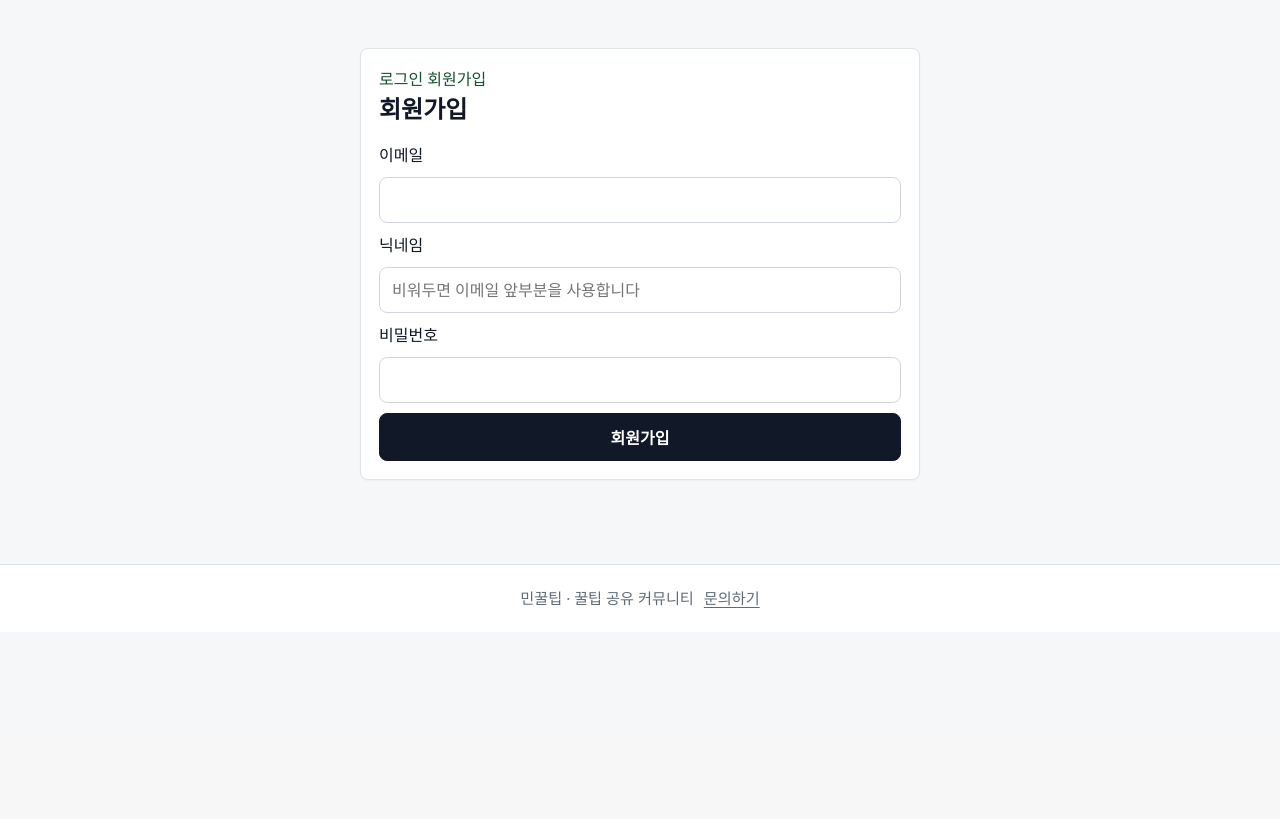
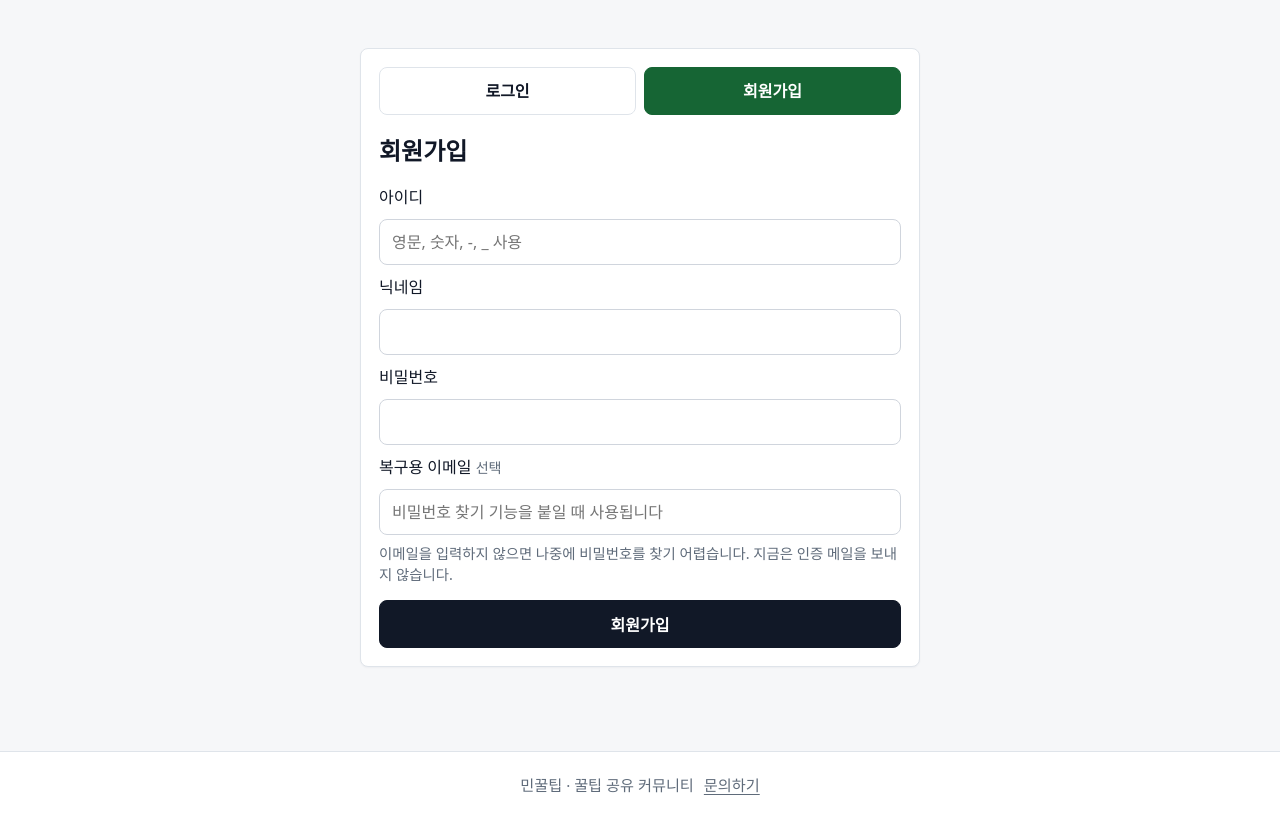
Before and after one commit to mindonghak/minggultip, a FastAPI app: page /register in a window 1280 px wide. Shown: the part 68-887 px from the top of the page. Before the commit the page ends 676 px from the top, so only its background shows below. Run offline with FastAPI, Linux system fonts and the light colour scheme; some libraries are stand-ins or nearby versions.

Commit message:
Switch signup to username based accounts

```diff
--- a/app/db.py
+++ b/app/db.py
@@ -34,10 +34,14 @@ def init_db():
 
     user_columns = {column["name"] for column in inspector.get_columns("users")}
     user_required_columns = {
+        "username": "VARCHAR(50)",
         "nickname": "VARCHAR(50)",
+        "recovery_email": "VARCHAR(255)",
+        "email_verified": "BOOLEAN DEFAULT 0",
         "profile_image": "VARCHAR(500)",
         "bio": "TEXT",
         "is_admin": "BOOLEAN DEFAULT 0",
+        "is_suspended": "BOOLEAN DEFAULT 0",
     }
     post_columns = {column["name"] for column in inspector.get_columns("posts")} if "posts" in inspector.get_table_names() else set()
     post_required_columns = {
--- a/app/models.py
+++ b/app/models.py
@@ -8,10 +8,14 @@ class User(Base):
     id: Mapped[int] = mapped_column(Integer, primary_key=True)
     email: Mapped[str] = mapped_column(String(255), unique=True, index=True)
     password_hash: Mapped[str] = mapped_column(String(255))
+    username: Mapped[str | None] = mapped_column(String(50), unique=True, index=True, nullable=True)
     nickname: Mapped[str | None] = mapped_column(String(50), nullable=True)
+    recovery_email: Mapped[str | None] = mapped_column(String(255), unique=True, index=True, nullable=True)
+    email_verified: Mapped[bool] = mapped_column(Boolean, default=False, server_default="0")
     profile_image: Mapped[str | None] = mapped_column(String(500), nullable=True)
     bio: Mapped[str | None] = mapped_column(Text, nullable=True)
     is_admin: Mapped[bool] = mapped_column(Boolean, default=False, server_default="0")
+    is_suspended: Mapped[bool] = mapped_column(Boolean, default=False, server_default="0")
     created_at: Mapped[str] = mapped_column(DateTime(timezone=True), server_default=func.now())
 
     posts = relationship("Post", back_populates="author")
--- a/app/routes.py
+++ b/app/routes.py
@@ -40,6 +40,7 @@ TEMP_POST_DISLIKE_THRESHOLD = 5
 TEMP_POST_REVIEW_DAYS = 7
 DEFAULT_CATEGORY_NAME = "일반"
 ANONYMOUS_WRITER_EMAIL = "anonymous@minggultip.local"
+LOCAL_EMAIL_DOMAIN = "local.minggultip.invalid"
 ANONYMOUS_NICKNAMES = [
     "생활꿀벌",
     "익명살림왕",
@@ -81,7 +82,7 @@ templates.env.filters["total_dislikes"] = total_dislikes
 def display_author(post: Post) -> str:
     if post.anonymous_author_name:
         return post.anonymous_author_name
-    return post.author.nickname or post.author.email
+    return post.author.nickname or post.author.username or post.author.email
 
 
 templates.env.filters["display_author"] = display_author
@@ -132,6 +133,14 @@ def render(request: Request, template_name: str, context: dict):
 
 def require_valid_csrf(user: User, csrf_token: str) -> bool:
     return bool(csrf_token and verify_csrf_token(csrf_token, user.id))
+
+
+def clean_username(value: str) -> str:
+    return value.strip().lower()
+
+
+def internal_email_for_username(username: str) -> str:
+    return f"{username}@{LOCAL_EMAIL_DOMAIN}"
 
 
 def utc_now() -> datetime:
@@ -355,17 +364,40 @@ def register_page(request: Request):
 @router.post("/register")
 def register(
     request: Request,
-    email: str = Form(...),
+    username: str = Form(...),
     password: str = Form(...),
-    nickname: str = Form(""),
+    nickname: str = Form(...),
+    recovery_email: str = Form(""),
     db: Session = Depends(get_db),
 ):
-    exists = db.execute(select(User).where(User.email == email)).scalar_one_or_none()
-    if exists:
-        return render(request, "register.html", {"user": None, "error": "이미 사용 중인 이메일입니다."})
+    cleaned_username = clean_username(username)
+    display_name = nickname.strip()
+    cleaned_recovery_email = recovery_email.strip().lower() or None
+    if len(cleaned_username) < 3 or not cleaned_username.replace("_", "").replace("-", "").isalnum():
+        return render(request, "register.html", {"user": None, "error": "아이디는 영문, 숫자, -, _ 조합으로 3자 이상 입력해 주세요."})
+    if len(password) < 4:
+        return render(request, "register.html", {"user": None, "error": "비밀번호는 4자 이상 입력해 주세요."})
 
-    display_name = nickname.strip() or email.split("@")[0]
-    user = User(email=email, nickname=display_name, password_hash=hash_password(password))
+    username_exists = db.execute(select(User).where(User.username == cleaned_username)).scalar_one_or_none()
+    legacy_email_exists = db.execute(select(User).where(User.email == cleaned_username)).scalar_one_or_none()
+    if username_exists or legacy_email_exists:
+        return render(request, "register.html", {"user": None, "error": "이미 사용 중인 아이디입니다."})
+
+    if cleaned_recovery_email:
+        email_exists = db.execute(
+            select(User).where(or_(User.recovery_email == cleaned_recovery_email, User.email == cleaned_recovery_email))
+        ).scalar_one_or_none()
+        if email_exists:
+            return render(request, "register.html", {"user": None, "error": "이미 등록된 복구용 이메일입니다."})
+
+    user = User(
+        email=cleaned_recovery_email or internal_email_for_username(cleaned_username),
+        username=cleaned_username,
+        nickname=display_name,
+        recovery_email=cleaned_recovery_email,
+        email_verified=False,
+        password_hash=hash_password(password),
+    )
     db.add(user)
     db.commit()
     db.refresh(user)
@@ -383,13 +415,16 @@ def login_page(request: Request):
 @router.post("/login")
 def login(
     request: Request,
-    email: str = Form(...),
+    username: str = Form(...),
     password: str = Form(...),
     db: Session = Depends(get_db),
 ):
-    user = db.execute(select(User).where(User.email == email)).scalar_one_or_none()
+    identifier = clean_username(username)
+    user = db.execute(select(User).where(or_(User.username == identifier, User.email == identifier))).scalar_one_or_none()
     if not user or not verify_password(password, user.password_hash):
-        return render(request, "login.html", {"user": None, "error": "이메일 또는 비밀번호가 올바르지 않습니다."})
+        return render(request, "login.html", {"user": None, "error": "아이디 또는 비밀번호가 올바르지 않습니다."})
+    if user.is_suspended:
+        return render(request, "login.html", {"user": None, "error": "정지된 계정입니다."})
 
     resp = RedirectResponse(url="/", status_code=303)
     resp.set_cookie("session", create_session(user.id), httponly=True, samesite="lax")
--- a/app/static/style.css
+++ b/app/static/style.css
@@ -109,7 +109,14 @@ button:hover { background:#2b2b2b; }
 .form-panel, .profile-panel { padding:18px; }
 .form-panel h1, .profile-panel h1 { margin:0 0 16px; }
 .form-actions { display:flex; align-items:center; gap:12px; }
+.form-help { margin:-2px 0 4px; color:var(--muted); font-size:0.9rem; line-height:1.5; }
+.optional-label { color:var(--muted); font-size:0.88em; font-weight:500; }
 .auth-panel { max-width:560px; margin:28px auto; }
+.auth-tabs { display:grid; grid-template-columns:1fr 1fr; gap:8px; margin-bottom:18px; }
+.auth-tab { display:flex; align-items:center; justify-content:center; border:1px solid var(--line); border-radius:8px; padding:11px 12px; background:#fff; color:var(--text); font-weight:700; }
+.auth-tab:hover { border-color:var(--brand); color:var(--brand-dark); text-decoration:none; background:#f0fdf4; }
+.auth-tab.active { border-color:var(--brand); background:var(--brand); color:#fff; }
+.auth-tab.active:hover { color:#fff; background:var(--brand-dark); }
 .auth-actions { display:grid; grid-template-columns:1fr 1fr; gap:10px; margin-top:4px; }
 .auth-actions button, .secondary-action { display:flex; align-items:center; justify-content:center; min-height:46px; border-radius:8px; font-weight:700; }
 .secondary-action { border:1px solid var(--line); background:#fff; color:var(--text); }
--- a/app/templates/admin_inquiries.html
+++ b/app/templates/admin_inquiries.html
@@ -18,7 +18,7 @@
           <p>{{ inquiry.message }}</p>
           <div class="post-meta">
             <span>{{ inquiry.created_at|datetime }}</span>
-            <span>{{ inquiry.user.nickname or inquiry.user.email }}</span>
+            <span>{{ inquiry.user.nickname or inquiry.user.username or inquiry.user.email }}</span>
           </div>
 
           <form action="/admin/inquiries/{{ inquiry.id }}/update" method="post" class="admin-response-form">
--- a/app/templates/admin_reports.html
+++ b/app/templates/admin_reports.html
@@ -14,7 +14,7 @@
           <div class="post-meta">
             <span>{{ report.status }}</span>
             <span>{{ report.created_at|datetime }}</span>
-            <span>{{ report.user.nickname or report.user.email }}</span>
+            <span>{{ report.user.nickname or report.user.username or report.user.email }}</span>
             {% if report.post_id %}<a href="/posts/{{ report.post_id }}">게시글 보기</a>{% endif %}
           </div>
           {% if report.status == "open" %}
--- a/app/templates/base.html
+++ b/app/templates/base.html
@@ -20,7 +20,7 @@
           <a href="/admin/reports">신고함</a>
           <a href="/admin/inquiries">문의함</a>
         {% endif %}
-        <span class="user-chip">{{ user.nickname or user.email }}</span>
+        <span class="user-chip">{{ user.nickname or user.username or user.email }}</span>
         <a class="primary-link" href="/posts/new">글쓰기</a>
         <form action="/logout" method="post" class="inline">
           <input type="hidden" name="csrf_token" value="{{ csrf_token }}" />
--- a/app/templates/login.html
+++ b/app/templates/login.html
@@ -5,10 +5,10 @@
     {% if error %}<p class="error">{{ error }}</p>{% endif %}
 
     <form method="post">
-      <label>이메일</label>
-      <input name="email" type="email" required />
+      <label>아이디</label>
+      <input name="username" required autocomplete="username" />
       <label>비밀번호</label>
-      <input name="password" type="password" required />
+      <input name="password" type="password" required autocomplete="current-password" />
       <div class="auth-actions">
         <button type="submit">로그인</button>
         <a class="secondary-action" href="/register">회원가입</a>
--- a/app/templates/me.html
+++ b/app/templates/me.html
@@ -3,7 +3,7 @@
   {% include "_discover.html" %}
 
   <section class="profile-panel">
-    <h1>{{ user.nickname or user.email }}</h1>
+    <h1>{{ user.nickname or user.username or user.email }}</h1>
     <p class="muted">{{ user.bio or "아직 소개가 없습니다." }}</p>
   </section>
 
--- a/app/templates/post_detail.html
+++ b/app/templates/post_detail.html
@@ -92,7 +92,7 @@
           <p>{{ comment.content }}</p>
           <div class="comment-meta">
             <span>{{ comment.created_at|datetime }}</span>
-            <span>{{ comment.user.nickname or comment.user.email }}</span>
+            <span>{{ comment.user.nickname or comment.user.username or comment.user.email }}</span>
             {% if user and (user.is_admin or user.id == comment.user_id) %}
               <form action="/comments/{{ comment.id }}/edit" method="post" class="inline-edit">
                 <input type="hidden" name="csrf_token" value="{{ csrf_token }}" />
--- a/app/templates/register.html
+++ b/app/templates/register.html
@@ -10,12 +10,15 @@
     {% if error %}<p class="error">{{ error }}</p>{% endif %}
 
     <form method="post">
-      <label>이메일</label>
-      <input name="email" type="email" required />
+      <label>아이디</label>
+      <input name="username" required minlength="3" autocomplete="username" placeholder="영문, 숫자, -, _ 사용" />
       <label>닉네임</label>
-      <input name="nickname" maxlength="50" placeholder="비워두면 이메일 앞부분을 사용합니다" />
+      <input name="nickname" maxlength="50" required />
       <label>비밀번호</label>
-      <input name="password" type="password" required />
+      <input name="password" type="password" required minlength="4" autocomplete="new-password" />
+      <label>복구용 이메일 <span class="optional-label">선택</span></label>
+      <input name="recovery_email" type="email" placeholder="비밀번호 찾기 기능을 붙일 때 사용됩니다" />
+      <p class="form-help">이메일을 입력하지 않으면 나중에 비밀번호를 찾기 어렵습니다. 지금은 인증 메일을 보내지 않습니다.</p>
       <button type="submit">회원가입</button>
     </form>
   </section>
```
